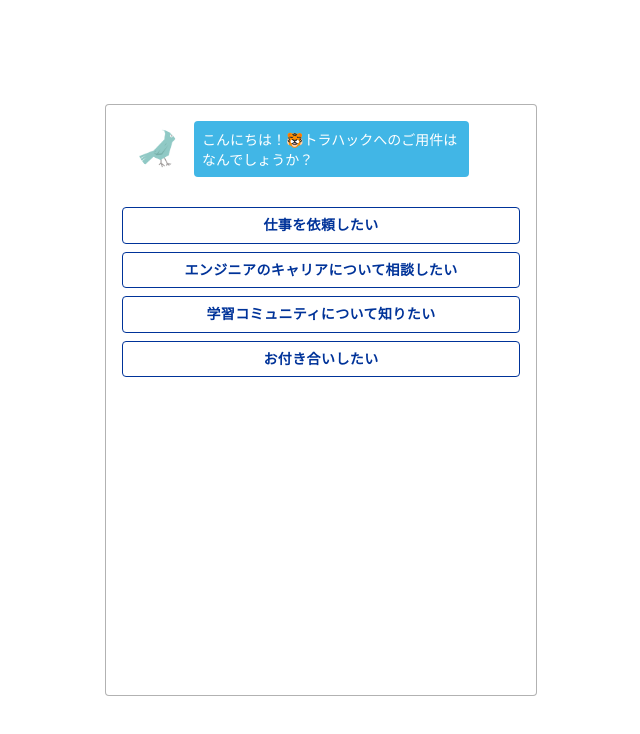
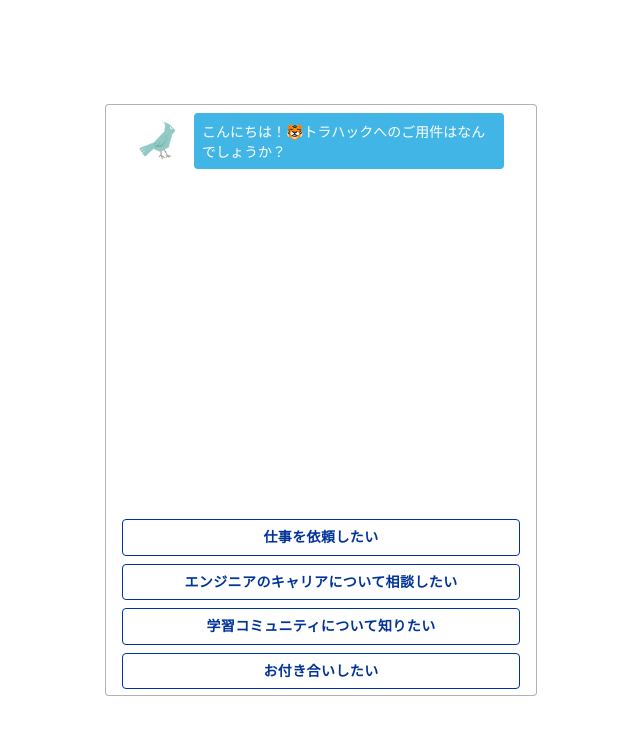
Before and after one commit to tack-k/chatbot, a React (Create React App) app: page / in a window 1280 px wide. Shown: the top 734 px of the page, without its empty margins (319-959 px from the left). Built offline with nearby package versions, Linux system fonts and the light colour scheme.

Commit message:
チャットのスタイル変更

```diff
--- a/src/components/Chats.jsx
+++ b/src/components/Chats.jsx
@@ -1,23 +1,25 @@
 import React from 'react';
 import {Chat} from './index';
-import { makeStyles } from '@material-ui/core/styles';
+import { makeStyles, createStyles } from '@material-ui/core/styles';
 import List from '@material-ui/core/List';
 
-const useStyles = makeStyles((theme) => ({
-  root: {
-    width: '100%',
-    maxWidth: '36ch',
-    backgroundColor: theme.palette.background.paper,
-  },
+const useStyles = makeStyles(() => (
+ createStyles({
+   "chats": {
+     height: 400,
+     padding: '0',
+     overflow: 'auto'
+   }
+ })
 
-}));
+));
 
 const Chats = (props) => {
 
   const classes = useStyles();
 
   return (
-    <List className={classes.root}>
+    <List className={classes.chats}>
       {props.chats.map((chat, index) => {
         return <Chat text={chat.text} type={chat.type} key={index.toString()} />
       })}
```
